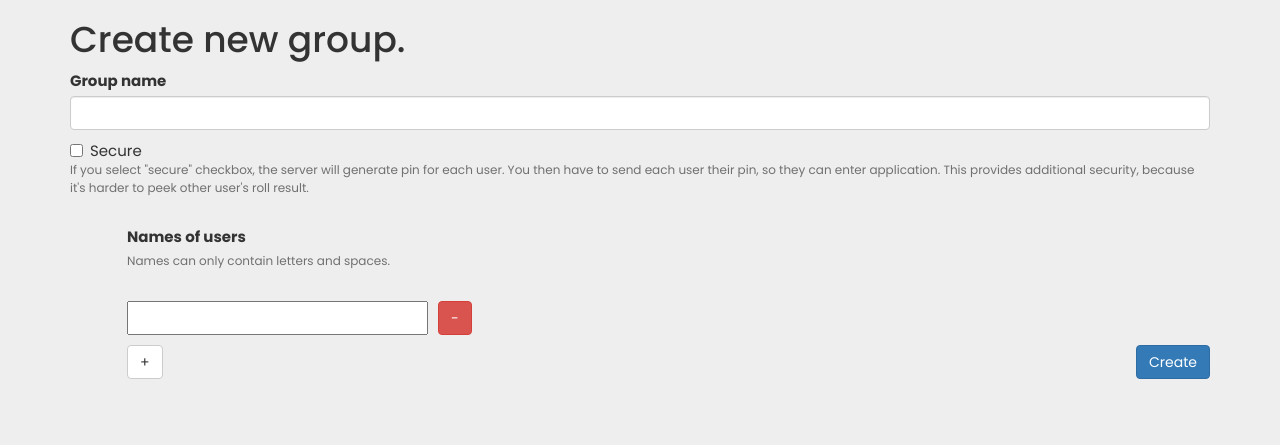
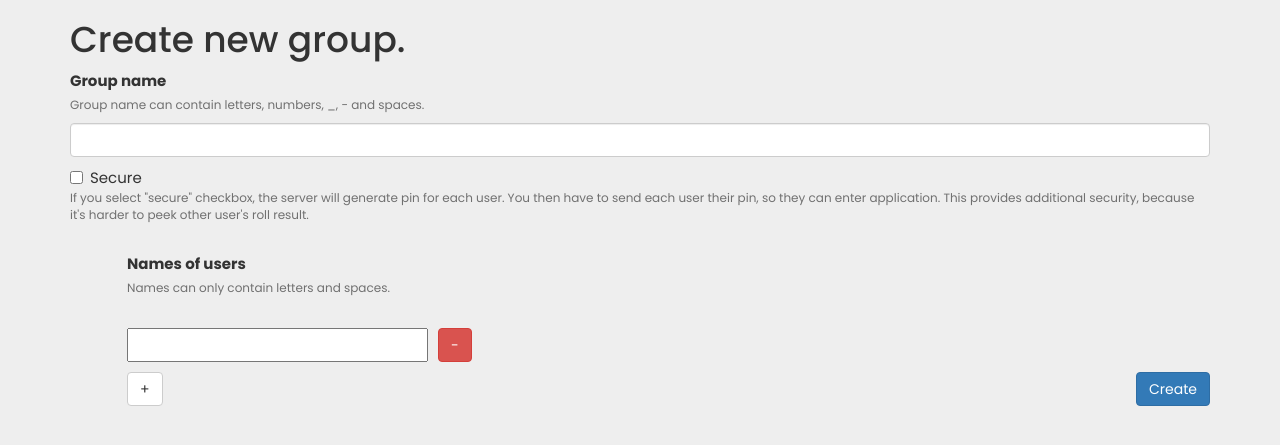
Before and after one commit to RafalKornel/santa2020, a Flask app: page / in a window 1280 px wide. Shown: the top 445 px of the page. Run offline with Flask 2, Linux system fonts and the light colour scheme; some libraries are stand-ins or nearby versions.

Commit message:
[FIX] Missing label added

```diff
--- a/app/templates/create_group.html
+++ b/app/templates/create_group.html
@@ -32,6 +32,7 @@
 
     <div class="form-group required">
         {{ form.group_name.label(class="control-label") }}
+        <p class="quiet">Group name can contain letters, numbers, _, - and spaces.</p>
         {{ form.group_name(class="form-control") }}
     </div>
 
```
